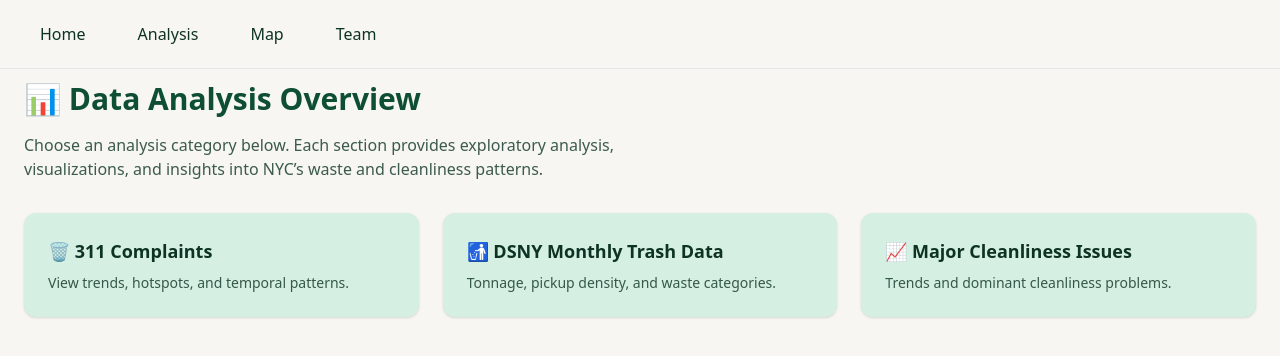
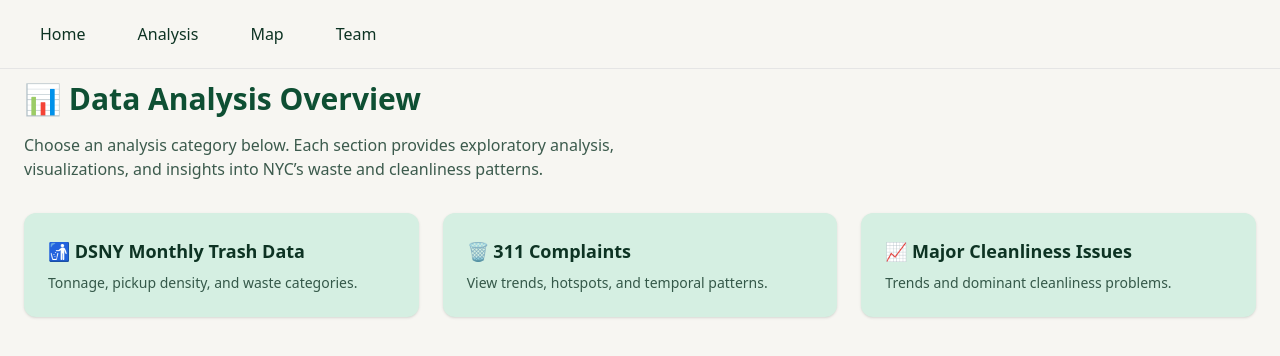
Before and after one commit to DianaAleksieieva/dirt_signal_nyc, a Next.js app: page /analysis in a window 1280 px wide. Shown: the top 356 px of the page. Built offline with nearby package versions, Linux system fonts and the light colour scheme.

Commit message:
small change in analysis page

```diff
--- a/app/analysis/page.js
+++ b/app/analysis/page.js
@@ -5,19 +5,28 @@ import Link from "next/link";
 export default function Analysis() {
   return (
     <div className="min-h-screen bg-eco-beige text-eco-text pt-3 px-6 pb-10">
-
       <h1 className="text-3xl font-bold text-eco-green-dark mb-4">
         📊 Data Analysis Overview
       </h1>
 
       <p className="text-eco-text-dark/80 max-w-2xl mb-8">
         Choose an analysis category below. Each section provides exploratory
-        analysis, visualizations, and insights into NYC’s waste and cleanliness patterns.
+        analysis, visualizations, and insights into NYC’s waste and cleanliness
+        patterns.
       </p>
 
       {/* NAVIGATION BUTTONS */}
       <div className="grid grid-cols-1 md:grid-cols-3 gap-6 mt-8">
-
+        <Link href="/analysis/TrashAnalysis">
+          <div className="cursor-pointer bg-eco-green-soft p-6 rounded-xl shadow-sm hover:bg-eco-green-dark hover:text-white transition">
+            <h2 className="text-lg font-semibold mb-2">
+              🚮 DSNY Monthly Trash Data
+            </h2>
+            <p className="text-sm opacity-80">
+              Tonnage, pickup density, and waste categories.
+            </p>
+          </div>
+        </Link>
         <Link href="/analysis/Analysis311">
           <div className="cursor-pointer bg-eco-green-soft p-6 rounded-xl shadow-sm hover:bg-eco-green-dark hover:text-white transition">
             <h2 className="text-lg font-semibold mb-2">🗑️ 311 Complaints</h2>
@@ -27,24 +36,16 @@ export default function Analysis() {
           </div>
         </Link>
 
-        <Link href="/analysis/TrashAnalysis">
-          <div className="cursor-pointer bg-eco-green-soft p-6 rounded-xl shadow-sm hover:bg-eco-green-dark hover:text-white transition">
-            <h2 className="text-lg font-semibold mb-2">🚮 DSNY Monthly Trash Data</h2>
-            <p className="text-sm opacity-80">
-              Tonnage, pickup density, and waste categories.
-            </p>
-          </div>
-        </Link>
-
         <Link href="/analysis/ModelingAnalysis">
           <div className="cursor-pointer bg-eco-green-soft p-6 rounded-xl shadow-sm hover:bg-eco-green-dark hover:text-white transition">
-            <h2 className="text-lg font-semibold mb-2">📈 Major Cleanliness Issues</h2>
+            <h2 className="text-lg font-semibold mb-2">
+              📈 Major Cleanliness Issues
+            </h2>
             <p className="text-sm opacity-80">
               Trends and dominant cleanliness problems.
             </p>
           </div>
         </Link>
-
       </div>
     </div>
   );
```
